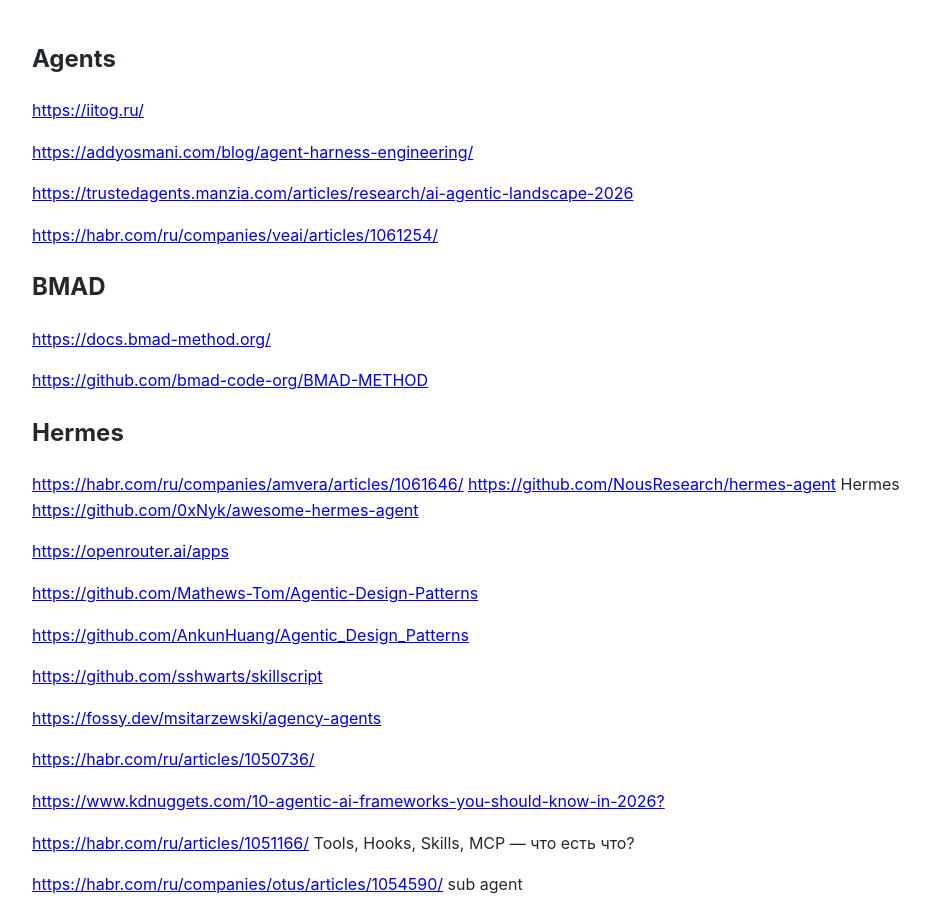
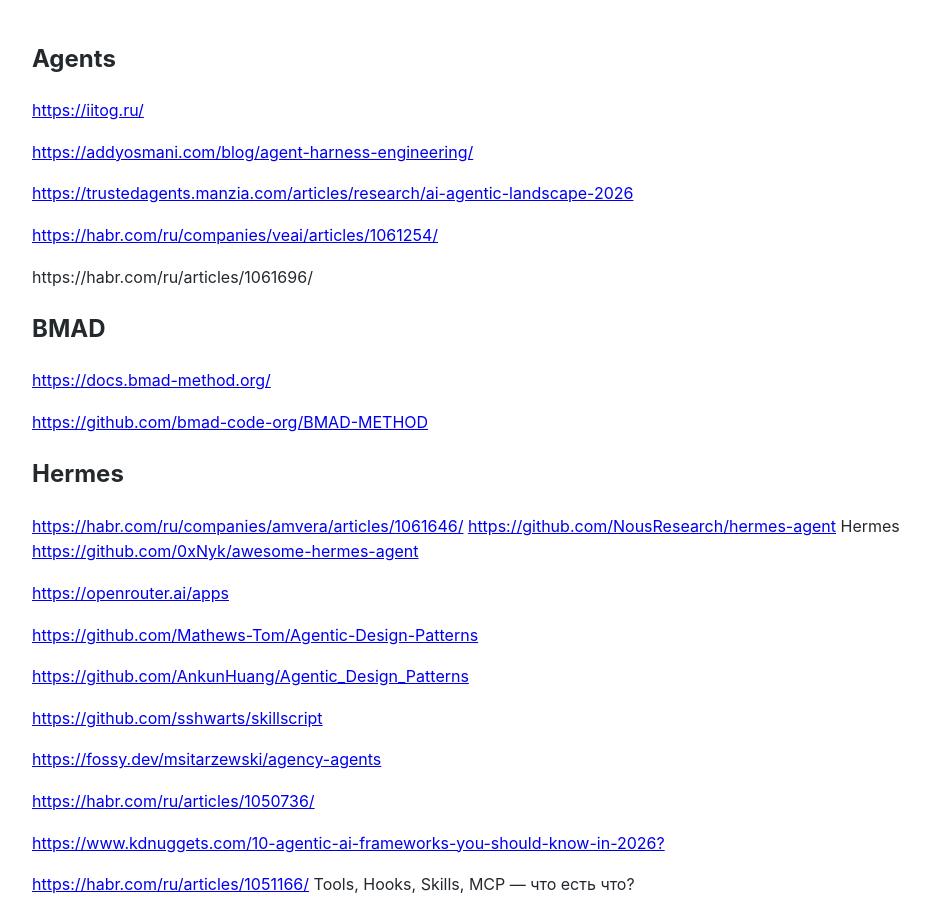
Before and after one commit to Michael-Lubinsky/michael-lubinsky.github.com, a Jekyll site: the page built from ml/agent.md, in a window 1280 px wide and 900 px high. Shown: the whole window, without its empty margins (158-1088 px from the left). Built offline with Jekyll 4.4.1, drawn with Linux system fonts in a browser that asks for light colours; our own code applies the rules of GitHub Pages for plain Markdown files; some of the changed lines change nothing that is shown.

Commit message:
Update agent.md

```diff
--- a/ml/agent.md
+++ b/ml/agent.md
@@ -8,6 +8,8 @@
 
 
 <https://habr.com/ru/companies/veai/articles/1061254/>
+
+https://habr.com/ru/articles/1061696/
 
 
 ## BMAD
```
